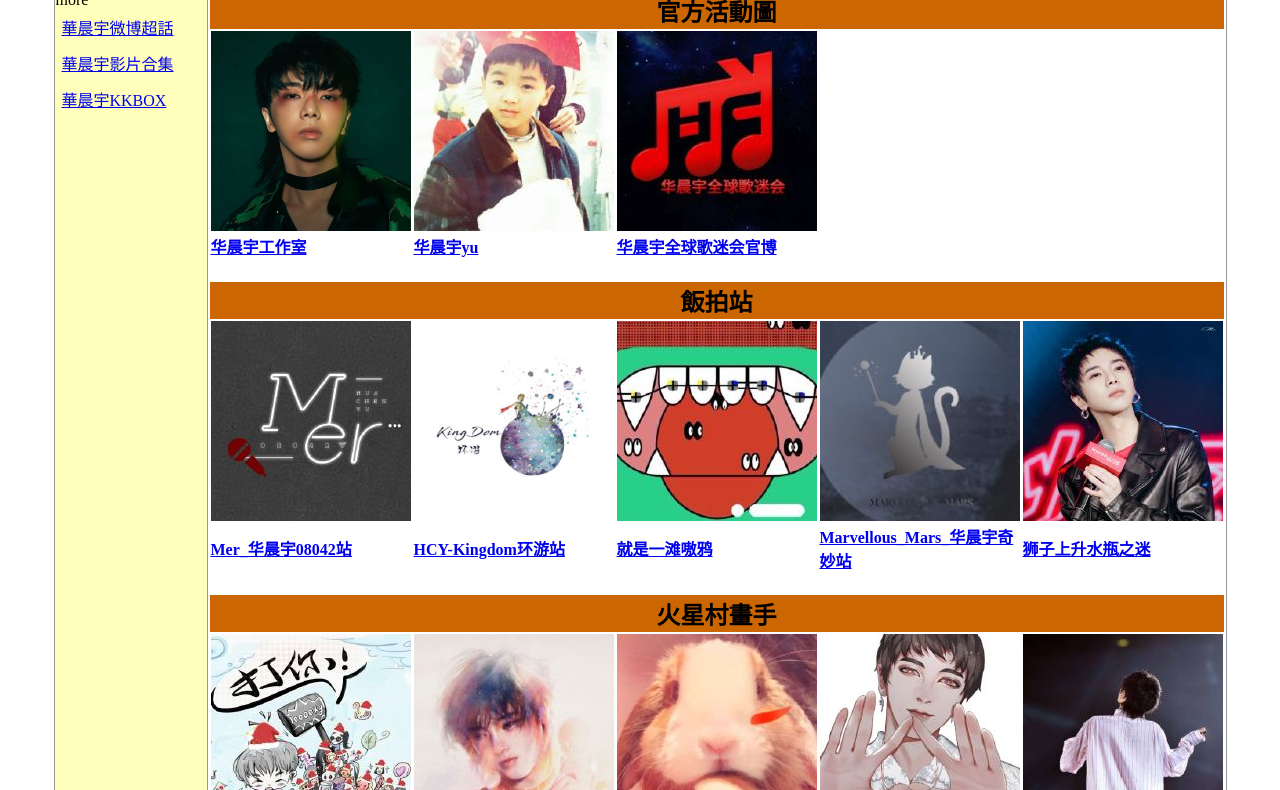
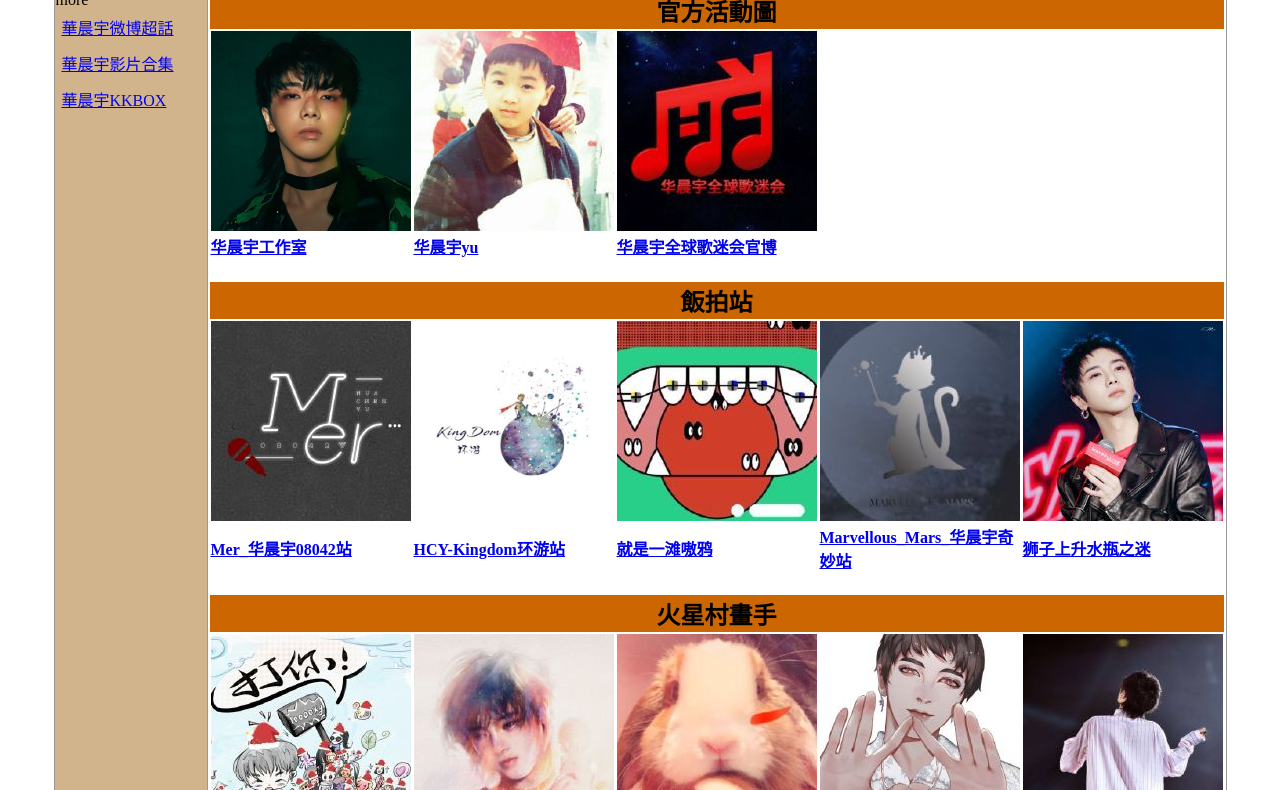
Before and after one commit to Wuhongru45/HCY08042, a plain HTML site: page project.htm in a window 1280 px wide. Shown: the part 714-1504 px from the top of the page. Drawn offline with Linux system fonts and the light colour scheme.

Commit message:
Update project.htm

```diff
--- a/project.htm
+++ b/project.htm
@@ -33,7 +33,7 @@
 </tr>
 
 <tr>
-<td width="191" bgcolor="#FFFFBB" valign="top" >
+<td width="191" bgcolor="#D2B48C" valign="top" >
 <table width="150" cellpadding="1"cellspacing="5">
 <tr>more
 <td width="150"><a href="https://weibo.com/p/1008088398ba44a36be9098c12fb747c01bf52/super_index#_rnd1604822363384">華晨宇微博超話</a></td>
```
